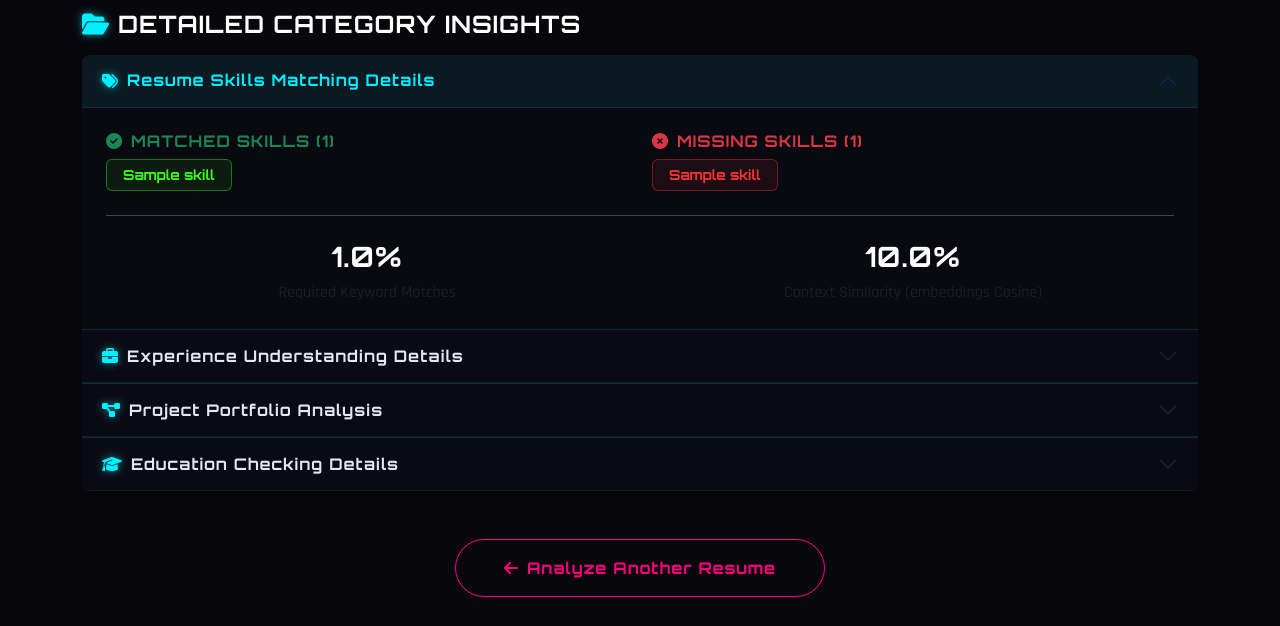
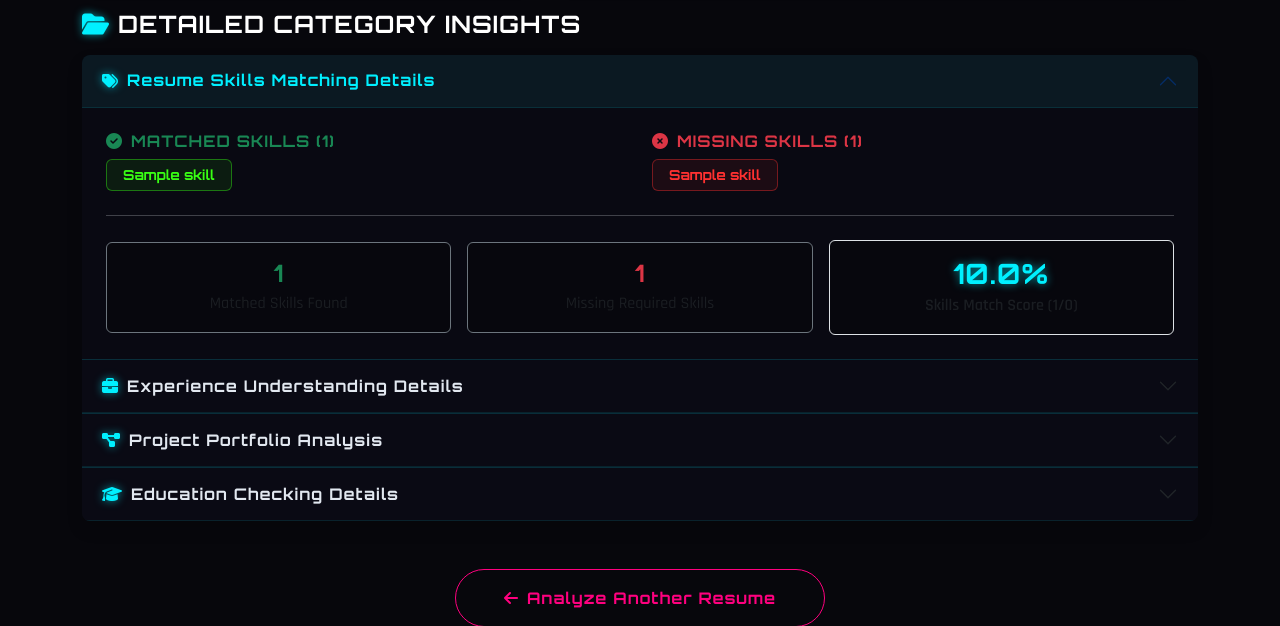
Before and after one commit to skesur/Resume_Comparator, a Django app: template comparator/templates/comparator/compare_result.html in a window 1280 px wide. Shown: the part 892-1518 px from the top of the page. Run offline with Django 5.2, Linux system fonts and the light colour scheme; the template is opened without the code that fills it: most values are stand-ins (such as "Sample title", 1, 10 or a date in 2020); data that the repository does not hold is empty.

Commit message:
Update skills formula to 100% direct match ratio and clarify UI

```diff
--- a/comparator/templates/comparator/compare_result.html
+++ b/comparator/templates/comparator/compare_result.html
@@ -175,14 +175,24 @@
                             </div>
                         </div>
                         <hr class="my-4">
-                        <div class="row text-center">
-                            <div class="col-6">
-                                <h3 class="fw-bold text-white">{{ skills_keyword_percentage|floatformat:1 }}%</h3>
-                                <p class="text-muted small mb-0">Required Keyword Matches</p>
+                        <div class="row text-center align-items-center g-3">
+                            <div class="col-md-4">
+                                <div class="p-3 bg-light rounded border border-secondary h-100">
+                                    <h4 class="fw-bold text-success mb-1">{{ matched_skills|length }}</h4>
+                                    <p class="text-muted small mb-0">Matched Skills Found</p>
+                                </div>
                             </div>
-                            <div class="col-6">
-                                <h3 class="fw-bold text-white">{{ skills_similarity|floatformat:1 }}%</h3>
-                                <p class="text-muted small mb-0">Context Similarity (embeddings Cosine)</p>
+                            <div class="col-md-4">
+                                <div class="p-3 bg-light rounded border border-secondary h-100">
+                                    <h4 class="fw-bold text-danger mb-1">{{ missing_skills|length }}</h4>
+                                    <p class="text-muted small mb-0">Missing Required Skills</p>
+                                </div>
+                            </div>
+                            <div class="col-md-4">
+                                <div class="p-3 bg-light rounded border border-cyan h-100">
+                                    <h3 class="fw-bold text-cyan mb-1">{{ submission.skills_match_score|floatformat:1 }}%</h3>
+                                    <p class="text-muted small mb-0 fw-semibold">Skills Match Score ({{ matched_skills|length }}/{{ matched_skills|length|add:missing_skills|length }})</p>
+                                </div>
                             </div>
                         </div>
                     </div>
--- a/comparator/tests.py
+++ b/comparator/tests.py
@@ -74,6 +74,7 @@ class NLPUtilityTests(TestCase):
         self.assertIn("django", results['skills_match_details']['matched_skills'])
         # Docker should be missing
         self.assertIn("docker", results['skills_match_details']['missing_skills'])
+        self.assertEqual(results['skills_match_score'], 75.0)
         # Candidate has 2022-2026 = 4 years, which meets the 3 year requirement
         self.assertTrue(results['experience_details']['meets_requirements'])
 
```
Also changed, not shown: comparator/utils.py (+5 -27 lines).
